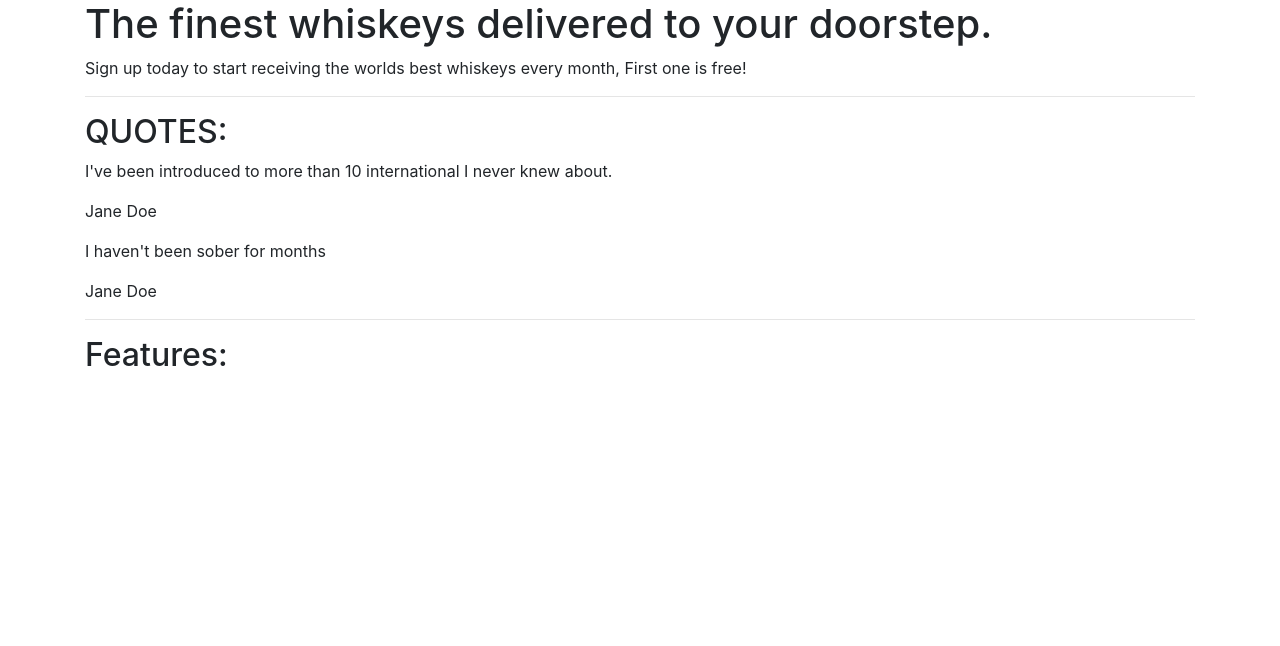
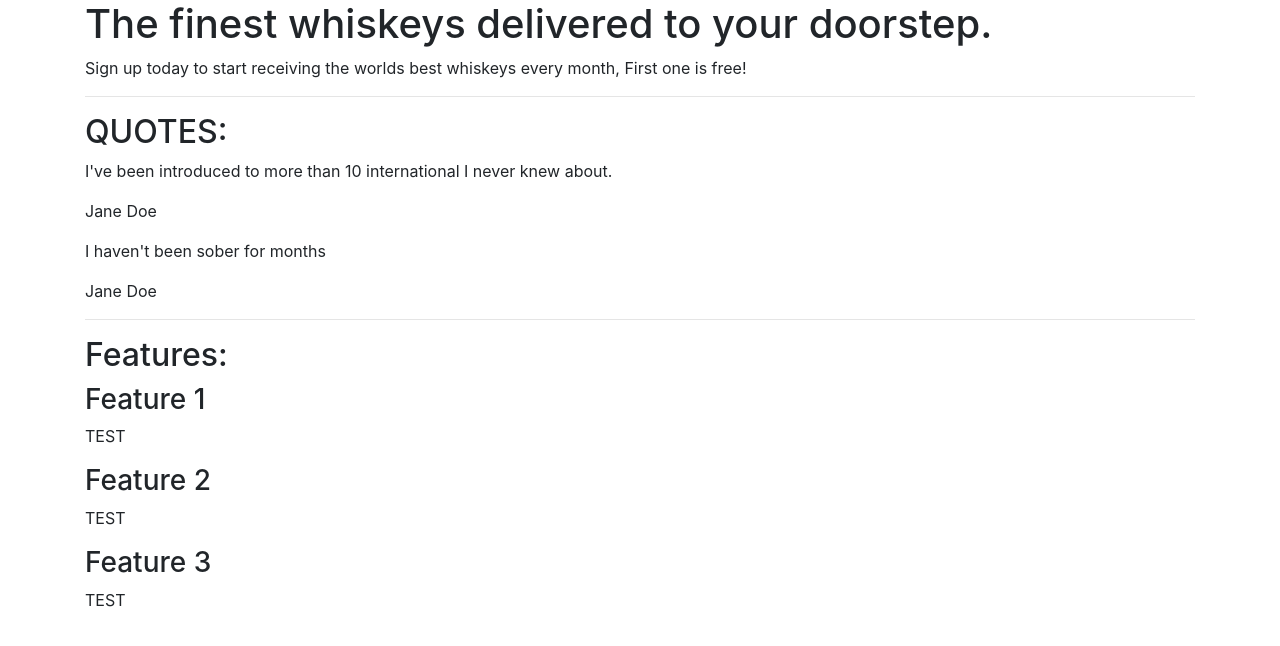
Before and after one commit to Gambit1583/Starting-with-Bootstrap, a plain HTML site: page index.html in a window 1280 px wide. Drawn offline with nearby package versions, Linux system fonts and the light colour scheme.

Commit message:
completed features section

```diff
--- a/index.html
+++ b/index.html
@@ -37,6 +37,18 @@
            <!-- Features -->
             <section class="features">
                 <h2>Features:</h2>
+                <div class="feature">
+                    <h3>Feature 1</h3>
+                    <p>TEST</p>
+                </div>
+                <div class="feature">
+                    <h3>Feature 2</h3>
+                    <p>TEST</p>
+                </div>
+                <div class="feature">
+                    <h3>Feature 3</h3>
+                    <p>TEST</p>
+                </div>
             </section>
 
         </article>
```
